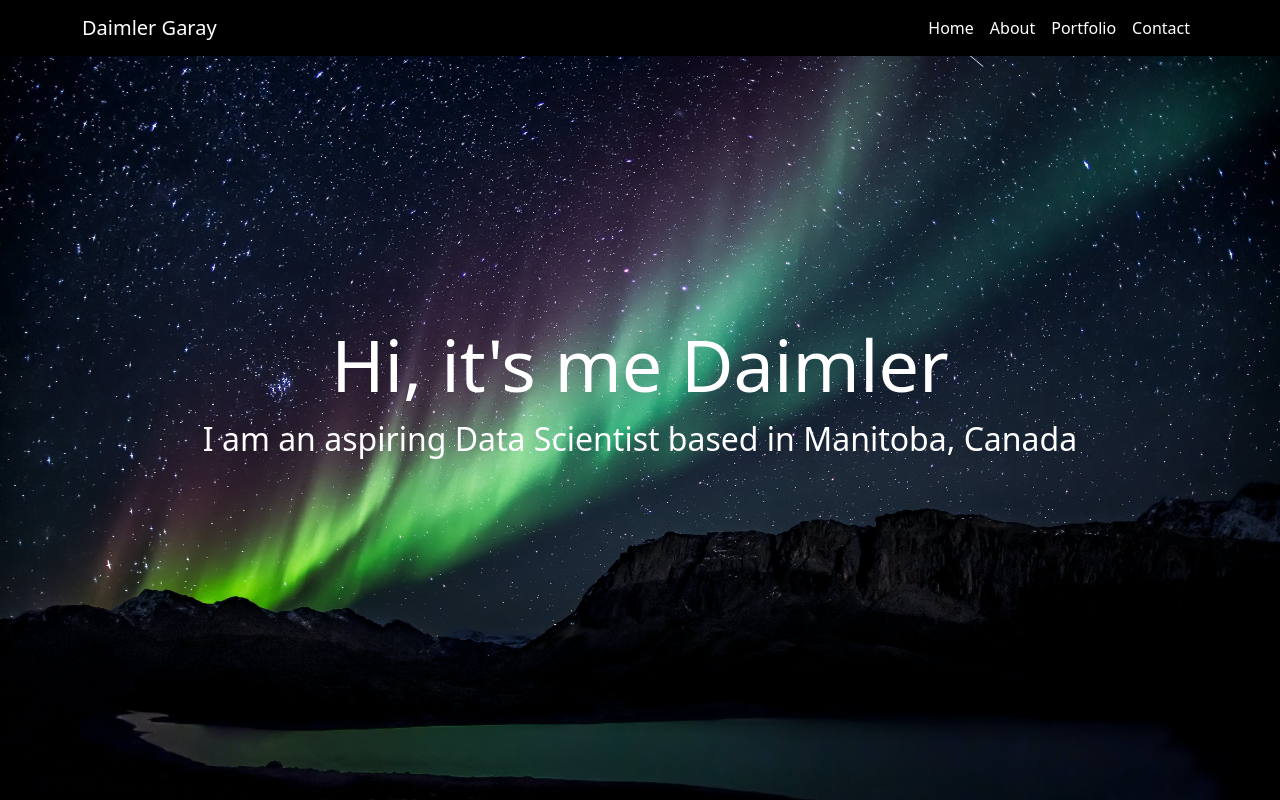
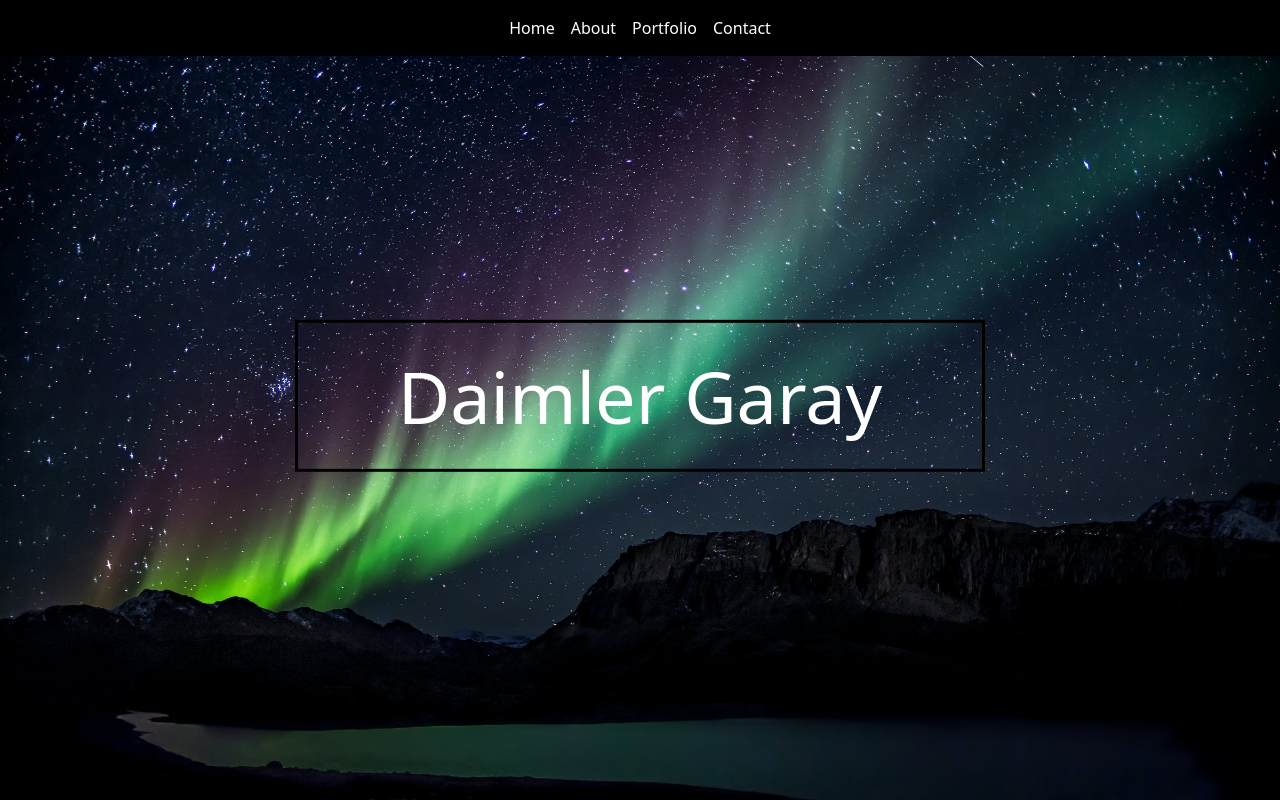
Before and after one commit to Daimler-Garay/Portfolio, a plain HTML site: page index.html in a window 1280 px wide. Shown: the top 800 px of the page. Drawn offline with nearby package versions, Linux system fonts and the light colour scheme.

Commit message:
skeleton done

```diff
--- a/index.html
+++ b/index.html
@@ -11,6 +11,8 @@
   <script src="https://cdn.jsdelivr.net/npm/bootstrap@5.1.3/dist/js/bootstrap.bundle.min.js"></script>
   <!-- font awesome -->
   <script src="https://kit.fontawesome.com/31149d48b0.js" crossorigin="anonymous"></script>
+<!-- cube -->
+
 </head>
 
 <body>
@@ -21,12 +23,11 @@
 
 <nav class="navbar navbar-expand-lg fixed-top navbarScroll">
     <div class="container">
-        <a class="navbar-brand" href="#">Daimler Garay</a>
         <button class="navbar-toggler" type="button" data-bs-toggle="collapse" data-bs-target="#navbarSupportedContent" aria-controls="navbarSupportedContent" aria-expanded="false" aria-label="Toggle navigation">
             <span class="navbar-toggler-icon"></span>
         </button>
         <div class="collapse navbar-collapse" id="navbarSupportedContent">
-            <ul class="navbar-nav ms-auto">
+            <ul class="navbar-nav mx-auto">
                 <li class="nav-item active">
                     <a class="nav-link" href="#home">Home</a>
                 </li>
@@ -40,7 +41,6 @@
                     <a class="nav-link" href="#contact">Contact</a>
                 </li>
             </ul>
-
         </div>
     </div>
 </nav>
@@ -51,8 +51,7 @@
     <div class="container-fluid">
         <div class="row">
         <div class="col-lg-12 col-md-12 col-sm-12 col-xs-12 hero-text">
-            <h2 class="hero_title">Hi, it's me Daimler</h2>
-            <p class="hero_desc">I am an aspiring Data Scientist based in Manitoba, Canada</p>
+            <h2 class="hero_title">Daimler Garay</h2>
         </div>
         </div>
     </div>
--- a/style.css
+++ b/style.css
@@ -79,8 +79,12 @@
 
 .navbar-nav .nav-link {
     color: white;
+    text-align: center;
 }
 
-.navbar-brand {
-    color: white;
+.hero_title {
+    color: rgb(255, 255, 255);
+    border: solid black;
+    display: inline-block;
+    padding: 30px 100px;
 }
```
